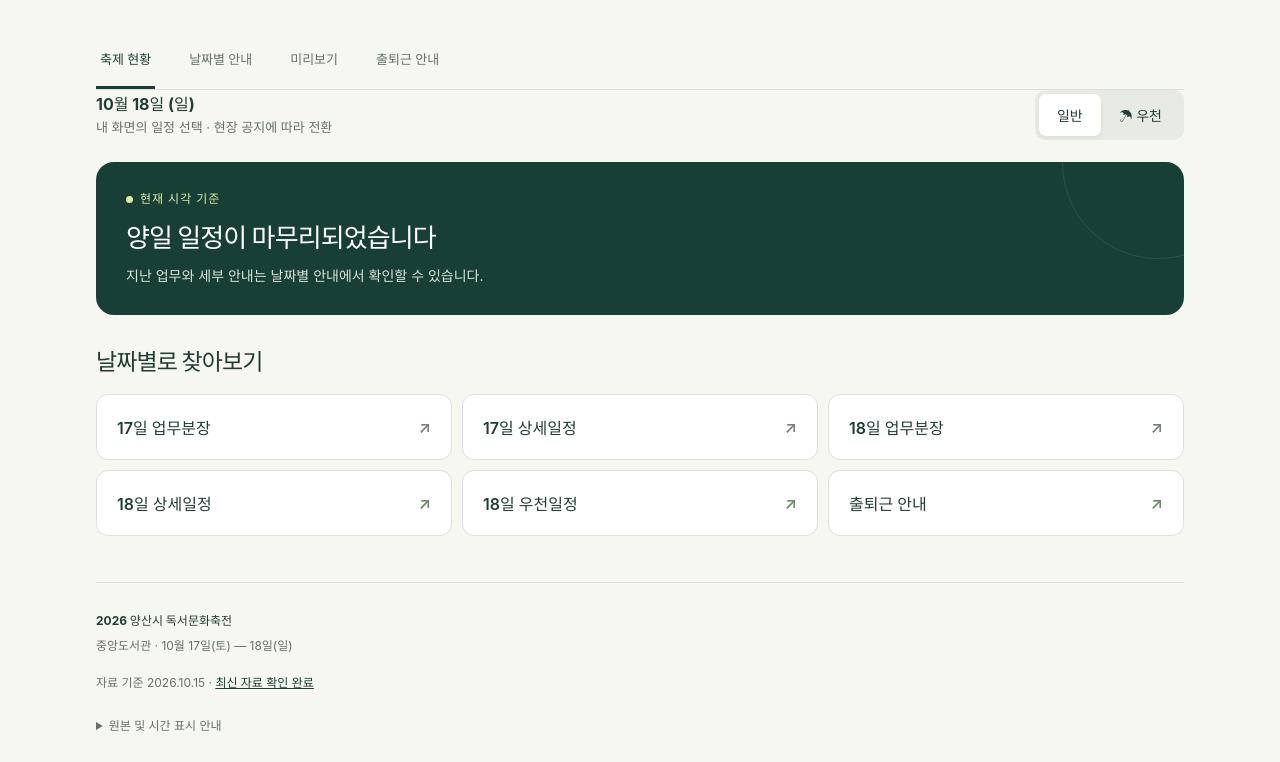
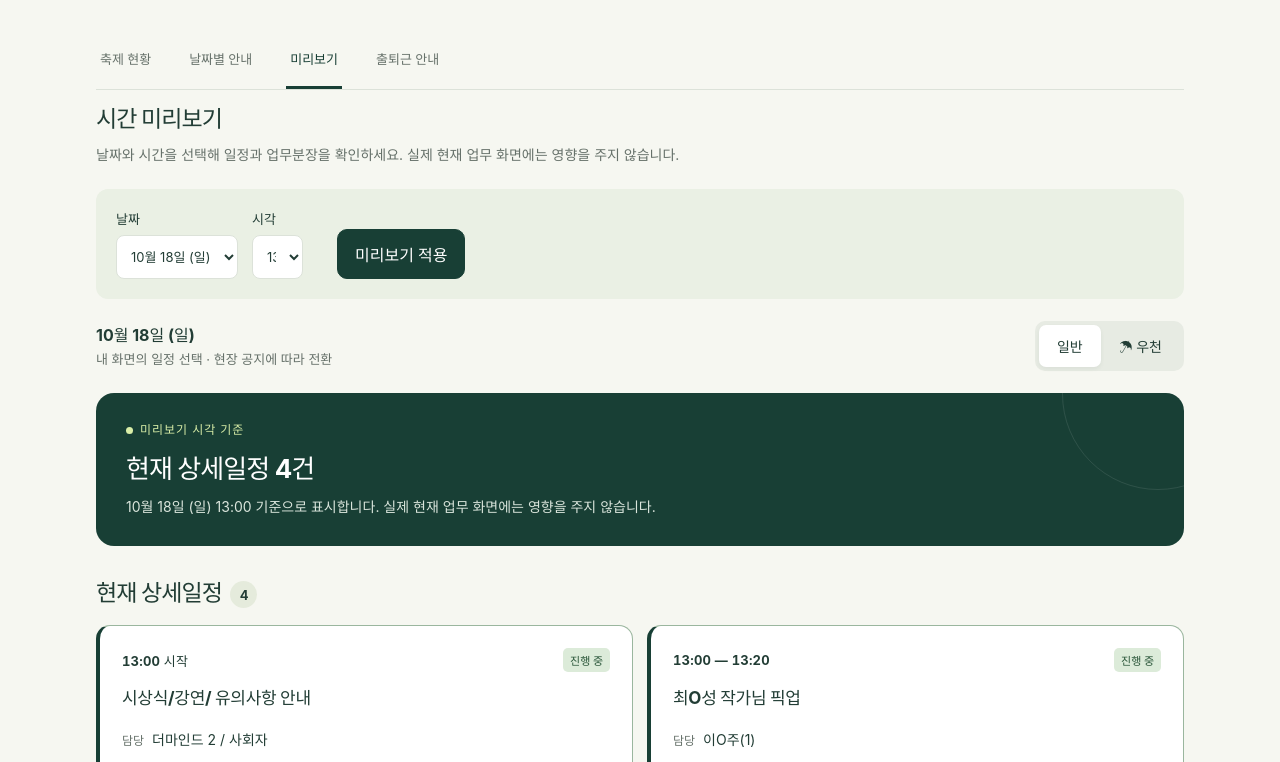
Before and after one commit to DaeUng79/Literary-Festival, a website: page dist/index.html in a window 1280 px wide. Shown: the part 271-1033 px from the top of the page. Drawn offline with Linux system fonts and the light colour scheme.

Commit message:
Open festival guide in schedule preview

```diff
--- a/dist/app.js
+++ b/dist/app.js
@@ -4,7 +4,7 @@ const $ = selector => document.querySelector(selector);
 const escape = value => String(value ?? '').replace(/[&<>"']/g, c => ({'&':'&amp;','<':'&lt;','>':'&gt;','"':'&quot;',"'":'&#39;'}[c]));
 const read = key => { try { return localStorage.getItem(key); } catch { return null; } };
 const save = (key, value) => { try { localStorage.setItem(key, value); } catch { /* A private browser can still use the guide. */ } };
-const state = { view: 'now', guide: '17-prepare', mode: read('festival-weather') === 'rain' ? 'rain' : 'normal', previewMode: 'normal', preview: null };
+const state = { view: 'preview', guide: '17-prepare', mode: read('festival-weather') === 'rain' ? 'rain' : 'normal', previewMode: 'normal', preview: null };
 let data;
 let lastMinute = '';
 const guideItems = [['17-prepare','17일 업무분장'],['17-detail','17일 상세일정'],['18-prepare','18일 업무분장'],['18-detail','18일 상세일정'],['18-rain','18일 우천일정']];
--- a/dist/index.html
+++ b/dist/index.html
@@ -26,7 +26,7 @@
       <div class="clock-box"><div id="clock-label">한국 표준시 · 자동 갱신</div><div id="clock" role="timer">--:--<span>:--</span></div><div id="clock-date">시간 확인 중</div></div>
     </section>
     <div id="connection" role="status" hidden></div>
-    <nav class="main-nav" aria-label="주 메뉴"><button data-view="now" class="selected" aria-current="page">축제 현황</button><button data-view="guide">날짜별 안내</button><button data-view="preview">미리보기</button><button data-view="commute">출퇴근 안내</button></nav>
+    <nav class="main-nav" aria-label="주 메뉴"><button data-view="now">축제 현황</button><button data-view="guide">날짜별 안내</button><button data-view="preview" class="selected" aria-current="page">미리보기</button><button data-view="commute">출퇴근 안내</button></nav>
     <div id="content" tabindex="-1"><div class="empty">일정을 불러오고 있습니다.</div></div>
     <footer><strong>2026 양산시 독서문화축전</strong><p>중앙도서관 · 10월 17일(토) — 18일(일)</p><div>자료 기준 <span id="updated-at"></span> <span aria-hidden="true">·</span> <button id="reload" class="text-button">최신 자료 새로고침</button></div><details><summary>원본 및 시간 표시 안내</summary><div id="source-notes"></div></details></footer>
   </main>
```
Also changed, not shown: README.md.
